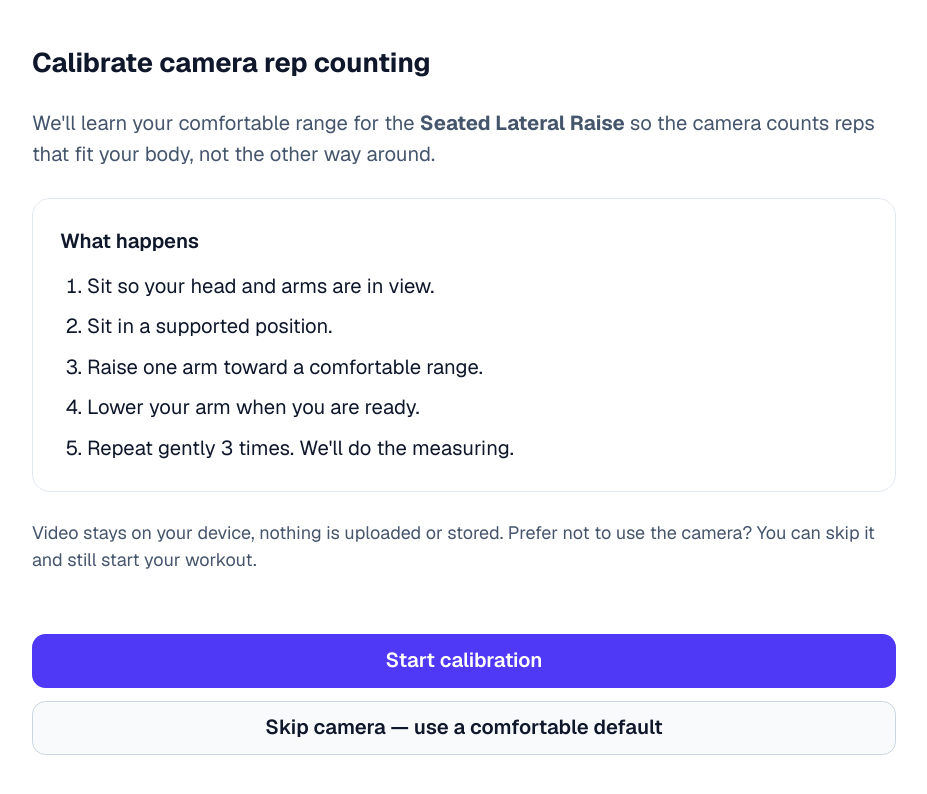
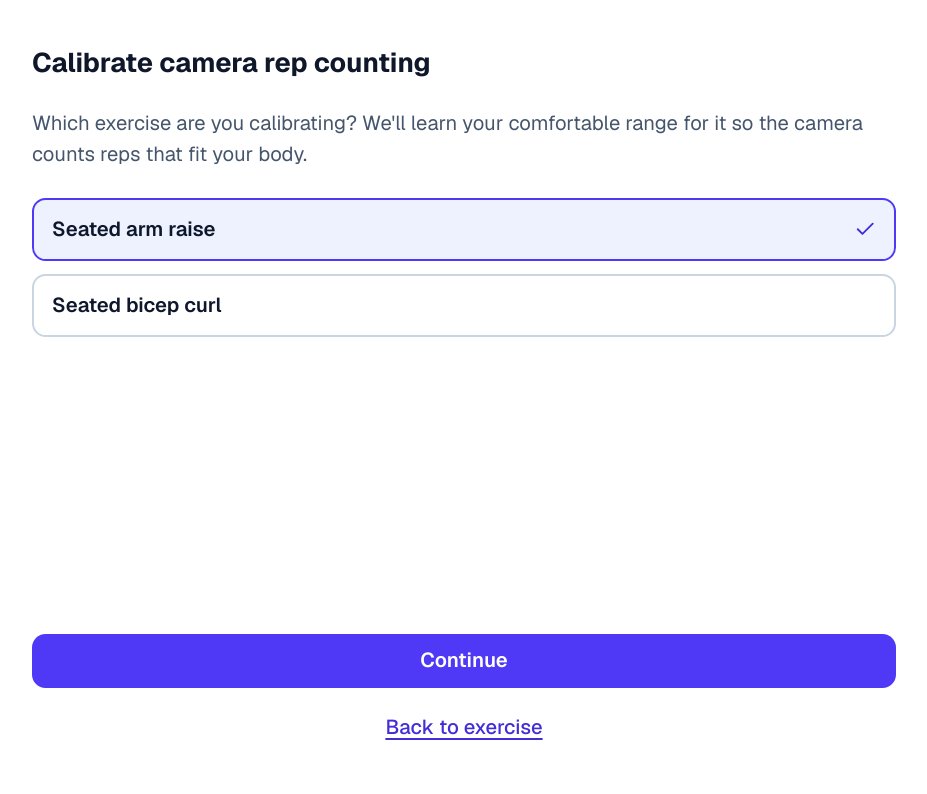
Before and after one commit to sleepyjen4/flexithon_accessibility, a Next.js app: page /calibrate in a window 1280 px wide. Shown: the top 794 px of the page, without its empty margins (176-1103 px from the left). Built offline with nearby package versions, Linux system fonts and the light colour scheme.

Commit message:
add options to calibrate

```diff
--- a/components/CalibrationFlow.tsx
+++ b/components/CalibrationFlow.tsx
@@ -3,6 +3,8 @@
 import { useCallback, useEffect, useMemo, useRef, useState } from "react";
 import { useRouter } from "next/navigation";
 import Link from "next/link";
+import * as RadioGroup from "@radix-ui/react-radio-group";
+import { Check } from "lucide-react";
 import type {
   NormalizedLandmark,
   PoseLandmarker,
@@ -23,6 +25,7 @@ import {
 import { getExerciseById } from "@/lib/exercises";
 import {
   CALIBRATION_KEY_BY_POSE_ID,
+  POSE_EXERCISES,
   getPoseExerciseById,
   poseExerciseForSide,
   usesInvertedAngle,
@@ -44,7 +47,7 @@ const WASM_URL =
 const TARGET_SWEEPS = 3; // three guided movements (T08).
 const MIN_VISIBILITY = 0.6; // pause capture silently below this (matches T06).
 
-type Phase = "intro" | "capture" | "review";
+type Phase = "pick" | "intro" | "capture" | "review";
 type PoseStatus = "loading" | "tracking" | "paused" | "unavailable";
 
 const SIDE_LABEL: Record<ExerciseDef["side"], string> = {
@@ -112,11 +115,17 @@ function drawMediaPipeLandmarks(
  * camera is always optional — the flow never dead-ends.
  */
 export function CalibrationFlow({
-  exerciseId = "seated_arm_raise",
+  exerciseId: initialExerciseId = "seated_arm_raise",
   side = "either",
   providerFactory,
 }: CalibrationFlowProps = {}) {
   const router = useRouter();
+
+  // The exercise being calibrated. Seeded from the query param (when arriving
+  // from /exercise) but user-changeable in the "pick" step so /calibrate works
+  // as a standalone entry point too.
+  const [exerciseId, setExerciseId] =
+    useState<ExerciseDef["id"]>(initialExerciseId);
 
   // Resolve the movement + tracked side once. `poseDef` carries the landmark
   // triple the provider measures; `storeKey` is the library id the range is
@@ -132,7 +141,7 @@ export function CalibrationFlow({
   const existing = useCalibrationStore((state) => state.ranges[storeKey]);
   const exercise = getExerciseById(storeKey);
 
-  const [phase, setPhase] = useState<Phase>("intro");
+  const [phase, setPhase] = useState<Phase>("pick");
   const [status, setStatus] = useState<PoseStatus>("loading");
   const [liveDeg, setLiveDeg] = useState<number | null>(null);
   const [captMin, setCaptMin] = useState<number | null>(null);
@@ -386,6 +395,60 @@ export function CalibrationFlow({
 
   const heading = "Calibrate camera rep counting";
 
+  // ---- Pick exercise -----------------------------------------------------
+  if (phase === "pick") {
+    return (
+      <div className="mx-auto flex w-full max-w-3xl flex-1 flex-col gap-6">
+        <h1 className="text-2xl font-bold text-slate-900">{heading}</h1>
+        <p className="text-lg text-slate-600">
+          Which exercise are you calibrating? We&apos;ll learn your comfortable
+          range for it so the camera counts reps that fit your body.
+        </p>
+        <fieldset className="flex flex-col gap-3 border-0 p-0">
+          <legend className="sr-only">Choose an exercise to calibrate</legend>
+          <RadioGroup.Root
+            value={exerciseId}
+            onValueChange={(next) => setExerciseId(next as ExerciseDef["id"])}
+            aria-label="Choose an exercise to calibrate"
+            className="flex flex-col gap-3"
+          >
+            {POSE_EXERCISES.map((option) => (
+              <RadioGroup.Item
+                key={option.id}
+                value={option.id}
+                className="flex min-h-14 w-full items-center justify-between gap-4 rounded-xl border-2 border-slate-300 bg-white px-4 py-3 text-left transition-colors hover:bg-slate-50 focus-within:outline focus-within:outline-2 focus-within:outline-offset-2 focus-within:outline-indigo-600 data-[state=checked]:border-indigo-600 data-[state=checked]:bg-indigo-50"
+              >
+                <span className="text-lg font-semibold text-slate-900">
+                  {option.name}
+                </span>
+                <RadioGroup.Indicator className="shrink-0">
+                  <Check aria-hidden="true" className="h-5 w-5 text-indigo-700" />
+                </RadioGroup.Indicator>
+              </RadioGroup.Item>
+            ))}
+          </RadioGroup.Root>
+        </fieldset>
+        {existing && (
+          <p className="rounded-2xl bg-emerald-50 p-4 text-base text-slate-900">
+            You&apos;ve already calibrated this one ({existing.minDeg}°–
+            {existing.maxDeg}°). Recalibrating replaces it.
+          </p>
+        )}
+        <div className="mt-auto flex flex-col gap-3 pt-4">
+          <Button type="button" onClick={() => setPhase("intro")}>
+            Continue
+          </Button>
+          <Link
+            href="/exercise"
+            className="min-h-12 content-center text-center text-lg font-medium text-indigo-700 underline underline-offset-4 hover:text-indigo-800"
+          >
+            Back to exercise
+          </Link>
+        </div>
+      </div>
+    );
+  }
+
   // ---- Intro -------------------------------------------------------------
   if (phase === "intro") {
     return (
@@ -427,6 +490,13 @@ export function CalibrationFlow({
           </Button>
           <Button type="button" variant="secondary" onClick={saveDefault}>
             Skip camera — use a comfortable default
+          </Button>
+          <Button
+            type="button"
+            variant="secondary"
+            onClick={() => setPhase("pick")}
+          >
+            Choose a different exercise
           </Button>
         </div>
       </div>
```
